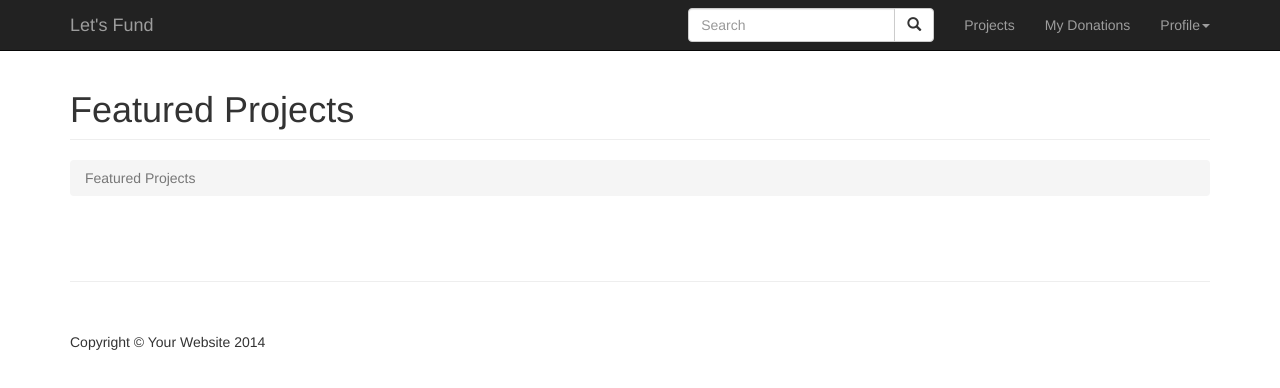
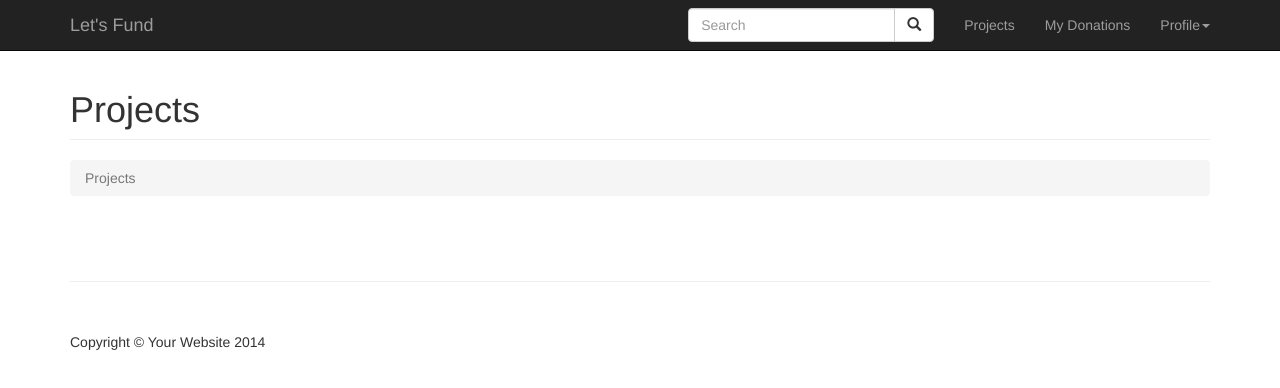
Before and after one commit to blackhydrogen/Team210217, a website: page public_html/secure/patron-dashboard.html in a window 1280 px wide. Drawn offline with Linux system fonts and the light colour scheme; no server answers.

Commit message:
fixed patron-dashboard.html breadcrumb

```diff
--- a/public_html/secure/patron-dashboard.html
+++ b/public_html/secure/patron-dashboard.html
@@ -86,12 +86,12 @@
         <div class="row">
             <div class="col-lg-12">
                 <h1 class="page-header">
-                  Featured Projects
+                  Projects
                 </h1>
                 <ol class="breadcrumb">
 
                     </li>
-                    <li class="active">Featured Projects</li>
+                    <li class="active">Projects</li>
                 </ol>
             </div>
         </div>
```
